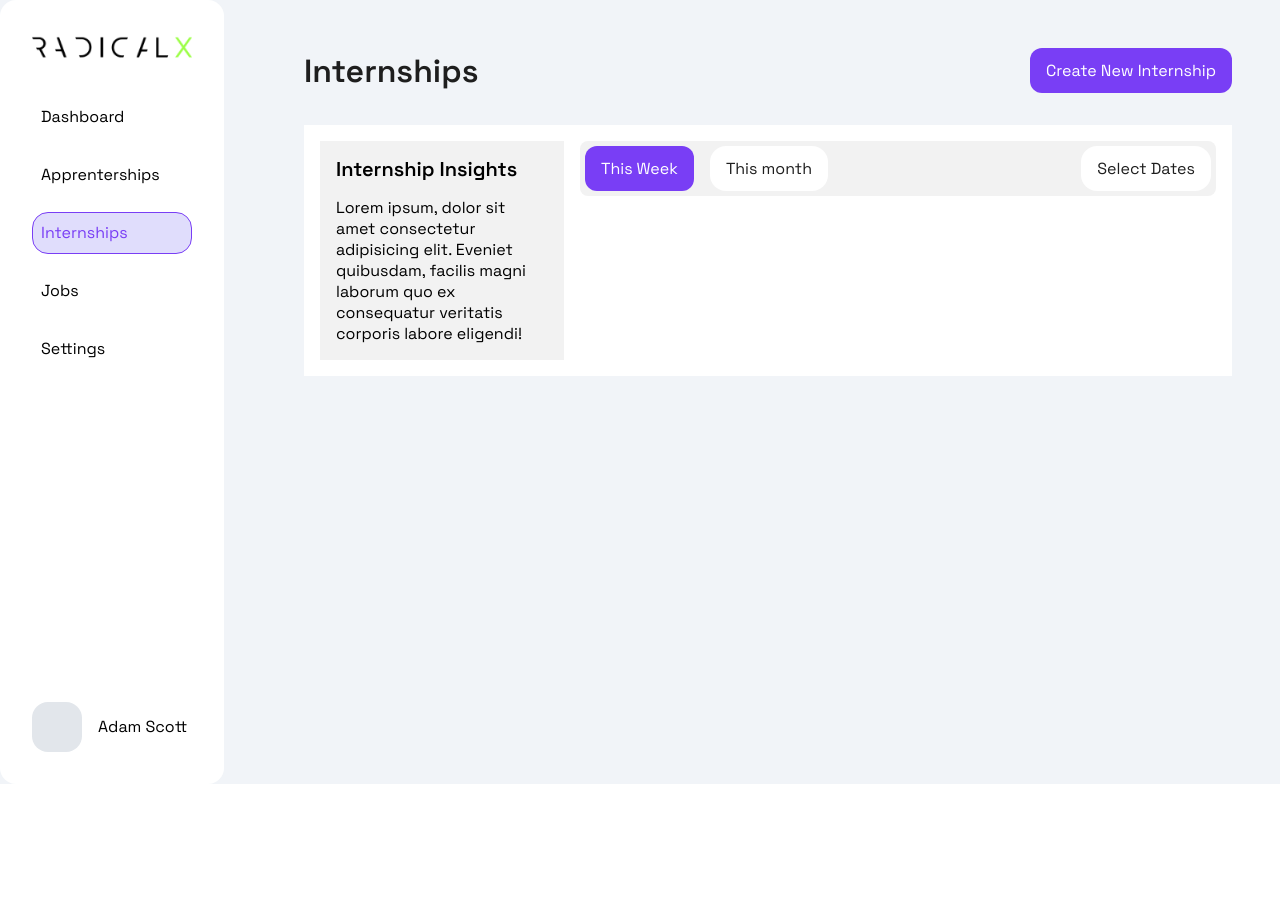
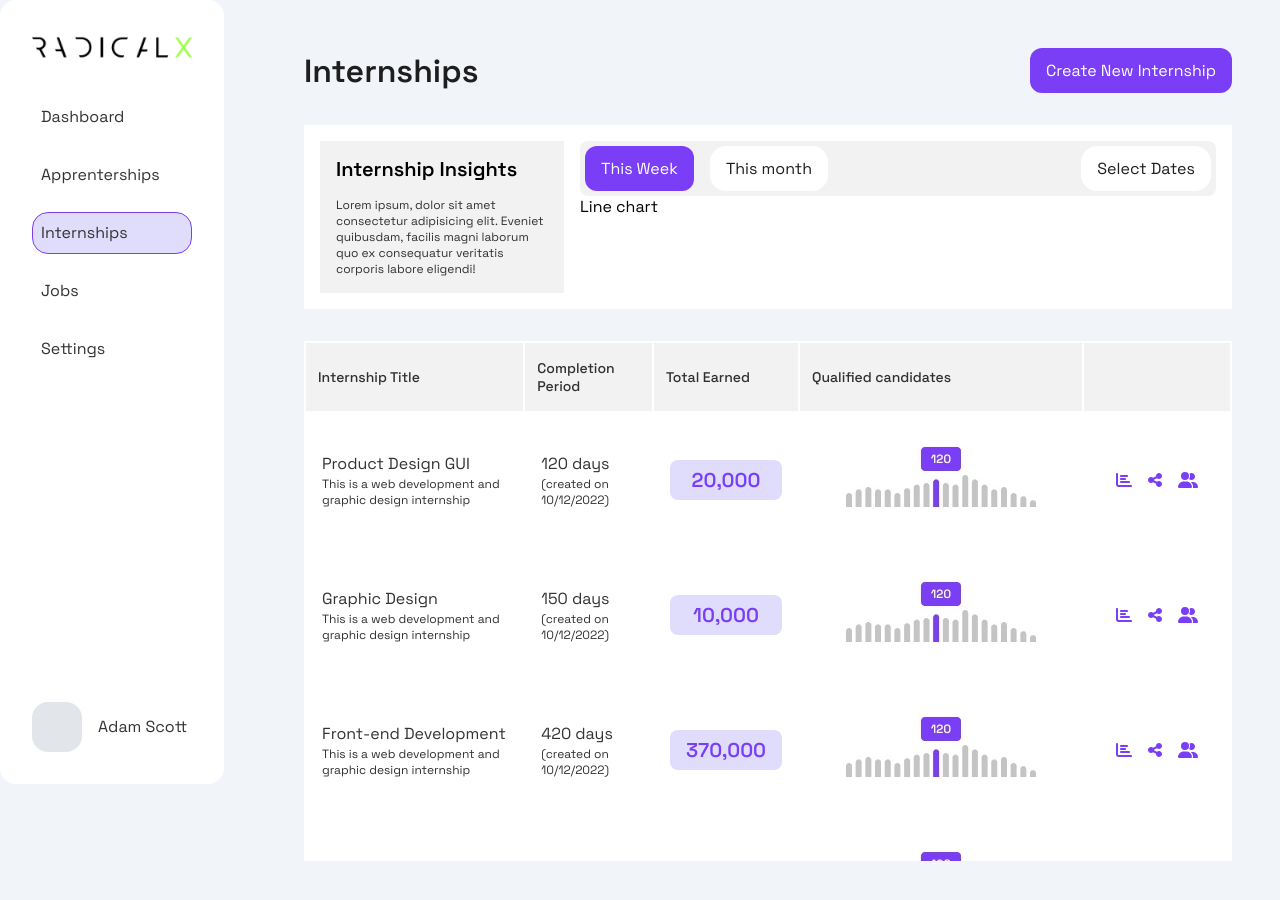
Before and after one commit to Salman-Abdulqadir/radicalx_internship, a React (Create React App) app: page / in a window 1280 px wide. Shown: the top 900 px of the page. Before the commit the page ends 800 px from the top, so only its background shows below. Built offline with nearby package versions, Linux system fonts and the light colour scheme.

Commit message:
added internship entries

```diff
--- a/package.json
+++ b/package.json
@@ -3,10 +3,16 @@
   "version": "0.1.0",
   "private": true,
   "dependencies": {
+    "@fortawesome/fontawesome-svg-core": "^6.2.1",
+    "@fortawesome/free-solid-svg-icons": "^6.2.1",
+    "@fortawesome/react-fontawesome": "^0.2.0",
     "@testing-library/jest-dom": "^5.16.5",
     "@testing-library/react": "^13.4.0",
     "@testing-library/user-event": "^13.5.0",
+    "chart.js": "^4.0.1",
+    "faker": "^6.6.6",
     "react": "^18.2.0",
+    "react-chartjs-2": "^5.0.1",
     "react-dom": "^18.2.0",
     "react-scripts": "5.0.1",
     "styled-components": "^5.3.6",
--- a/src/App.jsx
+++ b/src/App.jsx
@@ -1,10 +1,11 @@
 //importing pages
 import Interships from "./pages/internships";
-
+import LineChart from "./components/lineChart";
 function App() {
   return (
     <div className="App">
       <Interships />
+      <LineChart/>
     </div>
   );
 }
--- a/src/GlobalStyling.js
+++ b/src/GlobalStyling.js
@@ -29,11 +29,23 @@ export default createGlobalStyle`
         font-size: 1rem;
         font-weight: 400;
         line-height: 1.5rem;
+        color: #333333;
     }
     h5{
         font-weight: 600;
         font-size: 20px;
         line-height: 1.5rem;
+    }
+    p{
+        font-size: 0.75rem;
+        font-weight: 400;
+        line-height: 1rem;
+        color: #2f3031;
+    }
+    th{
+        font-weight: 500;
+        font-size: 14px;
+        color: #2f3031;
     }
 
     button, input{
@@ -65,6 +77,10 @@ export default createGlobalStyle`
     .login-empty-div{
         background-color: ${primary_color};
     }
+    .active{
+        color: ${primary_color};
+        background: rgba(102, 85, 239, 0.2);
+    }
     .active-link{
         border: 1px solid ${primary_color}!important;
         color: ${primary_color};
--- a/src/components/Insights.jsx
+++ b/src/components/Insights.jsx
@@ -1,5 +1,7 @@
 import React from "react";
 import styled from "styled-components";
+
+
 
 const Insight = () => {
   return (
@@ -20,6 +22,7 @@ const Insight = () => {
           </div>
           <button>Select Dates</button>
         </header>
+        <div>Line chart</div>
       </div>
     </StyledInsight>
   );
--- a/src/components/dashboard.jsx
+++ b/src/components/dashboard.jsx
@@ -2,6 +2,8 @@ import React from "react";
 import styled from "styled-components";
 
 import Insight from "./Insights";
+import InternshipList from "./intershipList";
+
 
 const Dashboard = () => {
   return (
@@ -11,6 +13,7 @@ const Dashboard = () => {
         <button className="purple-btn">Create New Internship</button>
       </div>
       <Insight />
+      <InternshipList/>
     </StyledDashboard>
   );
 };
--- /dev/null
+++ b/src/components/internshipEntry.jsx
@@ -0,0 +1,53 @@
+import React from "react";
+
+import styled from "styled-components";
+
+import { FontAwesomeIcon } from "@fortawesome/react-fontawesome";
+import { faBarChart, faShareNodes, faUserGroup } from "@fortawesome/free-solid-svg-icons";
+
+import barChart from "../images/barchart.jpeg";
+const InternshipEntry = ({name, description, days, date, total_enrolled, qualified}) => {
+    return(
+        <StyledEntry>
+            <td>
+                <h4>{name}</h4>
+                <p>{description}</p>
+            </td>
+            <td>
+                <h4>{days} days</h4>
+                <p>(created on {date})</p>
+            </td>
+            <td>
+                <h5 className="active">{total_enrolled.toLocaleString("en-US")}</h5>
+            </td>
+            <td>
+                <img src={barChart} alt="" />
+            </td>
+            <td>
+                <div className="icons flex">
+                    <FontAwesomeIcon icon={faBarChart} color={"#793EF5"} />
+                    <FontAwesomeIcon icon={faShareNodes}color={"#793EF5"}/>
+                    <FontAwesomeIcon icon={faUserGroup} color={"#793EF5"} />
+                </div>
+            </td>
+
+        </StyledEntry>
+    )
+}
+const StyledEntry = styled.tr`
+    td{
+        background-color: white;
+        padding: 1rem;
+        text-align: left;
+        h5{
+            padding: 0.5rem 1rem;
+            border-radius: 0.5rem;
+            text-align: center;
+        }
+    }
+    .icons{
+        padding: 0rem 1rem;
+    }
+`
+
+export default InternshipEntry;
--- /dev/null
+++ b/src/components/intershipList.jsx
@@ -0,0 +1,112 @@
+import React from "react";
+
+import styled from "styled-components";
+
+import InternshipEntry from "./internshipEntry";
+
+const InternshipList = () =>{
+    const internships = [
+        {
+            id: 1,
+            name: "Product Design GUI",
+            description: "This is a web development and graphic design internship",
+            days: 120,
+            total_enrolled: 20000,
+            date: "10/12/2022"
+        },
+        {
+            id: 2,
+            name: "Graphic Design",
+            description: "This is a web development and graphic design internship",
+            days: 150,
+            total_enrolled: 10000,
+            date: "10/12/2022"
+        },
+        {
+            id: 3,
+            name: "Front-end Development",
+            description: "This is a web development and graphic design internship",
+            days: 420,
+            total_enrolled: 370000,
+            date: "10/12/2022"
+        },
+        {
+            id: 4,
+            name: "Back-end Development",
+            description: "This is a web development and graphic design internship",
+            days: 300,
+            total_enrolled: 2000,
+            date: "10/12/2022"
+        },
+        {
+            id: 5,
+            name: "Product Design GUI",
+            description: "This is a web development and graphic design internship",
+            days: 120,
+            total_enrolled: 20000,
+            date: "10/12/2022"
+        },
+
+    ]
+    return(
+        <StyledTable>
+            <table>
+                <StyledHeader>
+                    <th>Internship Title</th>
+                    <th>Completion Period</th>
+                    <th>Total Earned</th>
+                    <th>Qualified candidates</th>
+                    <th> </th>
+                </StyledHeader>
+                {internships.map(internship => {
+                    console.log(internship);
+                    return (<InternshipEntry
+                        name={internship.name}
+                        description={internship.description}
+                        days={internship.days}
+                        date={internship.date}
+                        total_enrolled={internship.total_enrolled}
+                        key={internship.id}
+                    />)
+                })}
+            </table>
+        </StyledTable>
+    )
+}
+const StyledTable = styled.div`
+    table{
+        width: 100%;
+    }
+    max-height: 65vh;
+    overflow-y: scroll;
+    background: white;
+
+    ::-webkit-scrollbar {
+    width: 7px;
+    }
+
+    /* Track */
+    ::-webkit-scrollbar-track {
+    border-radius: 5px;
+    }
+
+    /* Handle */
+    ::-webkit-scrollbar-thumb {
+    background: #793EF5;
+    border-radius: 10px;
+    }
+
+    /* Handle on hover */
+    ::-webkit-scrollbar-thumb:hover {
+        background: rgba(102, 85, 239, 0.7);
+    }
+
+`
+const StyledHeader = styled.tr`
+    background: #f2f2f2;
+    th{
+        padding: 1rem 0.75rem;
+        text-align: left;
+    }
+`
+export default InternshipList;
--- /dev/null
+++ b/src/components/lineChart.jsx
@@ -0,0 +1,11 @@
+import React from "react";
+
+
+const LineChart = () =>{
+    return(
+        <div>
+
+        </div>
+    )
+}
+export default LineChart;
--- a/src/components/navBar.jsx
+++ b/src/components/navBar.jsx
@@ -26,7 +26,7 @@ const NavBar = () => {
 }
 
 const StyledNav = styled.div`
-    min-height: 98vh;
+    max-height: 98vh;
     border-radius: 1rem;
     padding: 2rem;
     background: white;
```
Also changed, not shown: src/images/barchart.jpeg (added), 1 other file (tests, documents, lock files or other folders).
